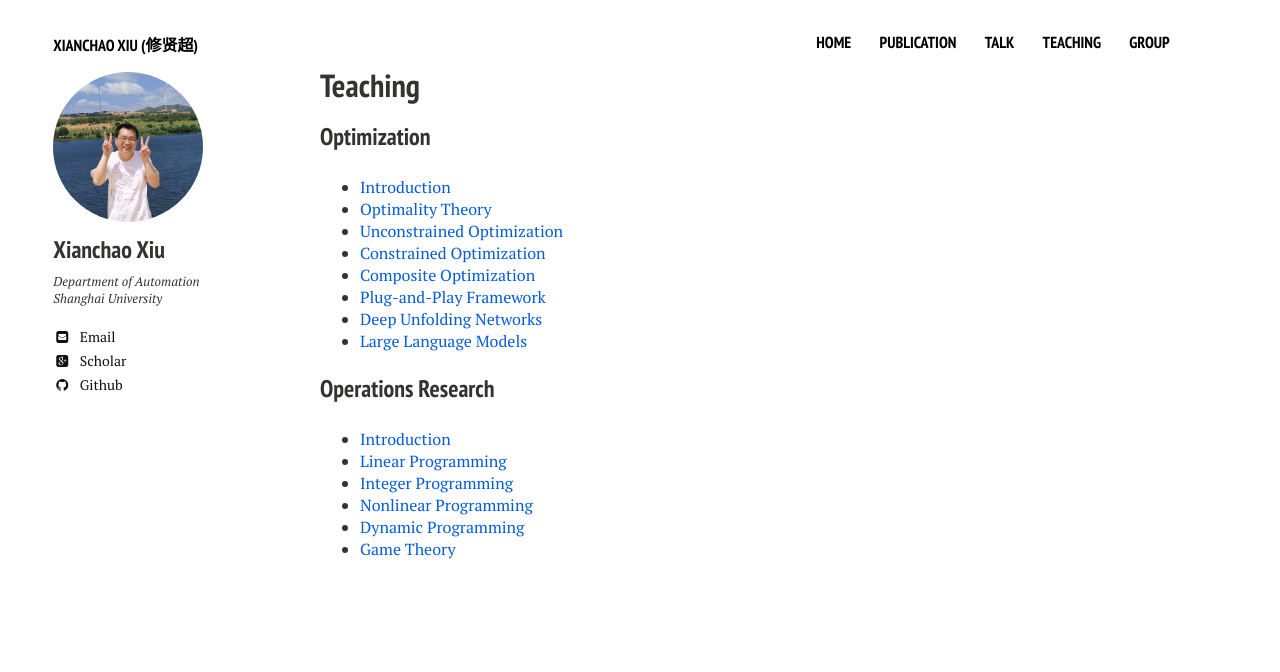
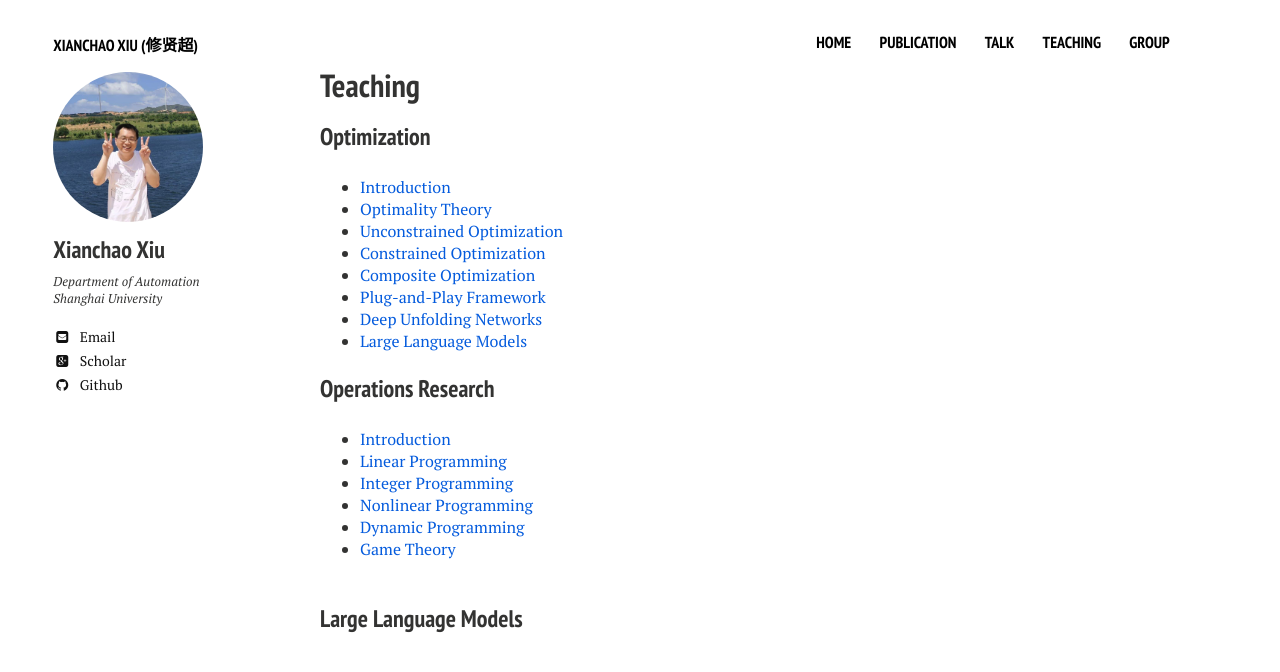
Before and after one commit to xianchaoxiu/xianchaoxiu.github.io, a Jekyll site: the page built from teaching/index.md, in a window 1280 px wide. Shown: the top 672 px of the page. Built offline with Jekyll 4.4.1, drawn with Linux system fonts in a browser that asks for light colours; nearby versions of some CDN libraries.

Commit message:
Update index.md

```diff
--- a/teaching/index.md
+++ b/teaching/index.md
@@ -32,3 +32,5 @@ share: false
 - <a href="../teaching/运筹学/非线性规划.pdf" class="textlink" target="_blank">Nonlinear Programming </a> <br>
 - <a href="../teaching/运筹学/动态规划.pdf" class="textlink" target="_blank">Dynamic Programming </a><br>
 - <a href="../teaching/运筹学/对策论.pdf" class="textlink" target="_blank">Game Theory </a><br><br>
+
+### Large Language Models
```
